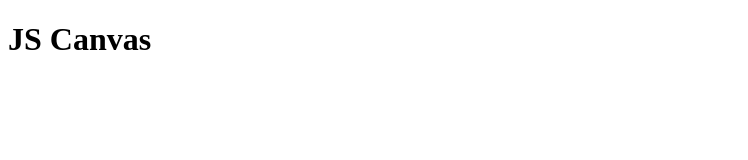
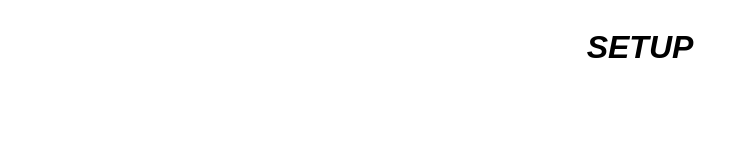
Before and after one commit to hssnadr/js-canvas-sandbox, a website built with Vite: page src/index.html in a window 1280 px wide. Shown: the whole page, without its empty margins (0-748 px from the left). Built offline with nearby package versions, Linux system fonts and the light colour scheme.

Commit message:
Update index.html

```diff
--- a/src/index.html
+++ b/src/index.html
@@ -1,13 +1,33 @@
 <!DOCTYPE html>
 <html lang="en">
+
 <head>
     <meta charset="UTF-8">
     <meta name="viewport" content="width=device-width, initial-scale=1.0">
     <link rel="icon" href="./public/favicon.ico">
     <title>JS Canvas Project</title>
 </head>
+
 <body>
-    <h1>JS Canvas</h1>
-    <script type="module" src="./main.js"></script>
+    <div class="container">
+        <h1>Setup</h1>
+        <script type="module" src="./main.js"></script>
+    </div>
 </body>
+
+<style>
+    h1 {
+        text-align: center;
+        text-transform: uppercase;
+        font-family: Arial, Helvetica, sans-serif;
+        font-style: italic;
+    }
+
+    .container {
+        display: flex;
+        flex-direction: column;
+        align-items: center;
+    }
+</style>
+
 </html>
```
